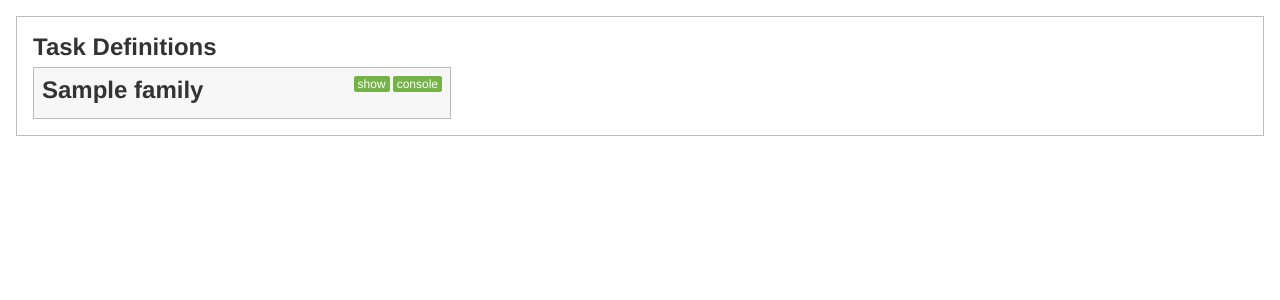
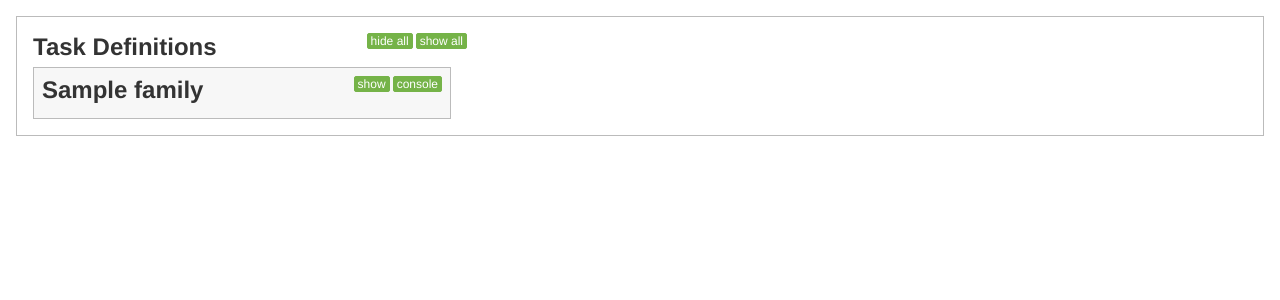
Before and after one commit to BusinessOptics/gryphon, a Flask app: template ecs_view/templates/definitions.html in a window 1280 px wide. Shown: the part 32-332 px from the top of the page. Run offline with Flask 2, Linux system fonts and the light colour scheme; the template is opened without the code that fills it: most values are stand-ins (such as "Sample title", 1, 10 or a date in 2020).

Commit message:
Began work on hide and show all buttons

```diff
--- a/ecs_view/static/css/styles.css
+++ b/ecs_view/static/css/styles.css
@@ -210,7 +210,7 @@ ul.container-list li {
     display: none;
 }
 
-p.action.skip {
+p.action {
     margin: 0px;
 }
 
--- a/ecs_view/templates/consolebutton.html
+++ b/ecs_view/templates/consolebutton.html
@@ -1,4 +1,4 @@
 <a
-class='action skip'
+class='action'
 target='_blank'
 href='{{link}}'>console</a>
--- a/ecs_view/templates/definitions.html
+++ b/ecs_view/templates/definitions.html
@@ -23,7 +23,7 @@
         children = parent.children;
         var i;
         for (i = 0; i < children.length; i++) {
-            if(!children[i].classList.contains("skip")){
+            if(children[i].classList.contains("task")){
                 children[i].style.display = "none";
             }
             if(children[i].classList.contains("action")){
@@ -40,7 +40,7 @@
         var button;
         var i;
         for (i = 0; i < children.length; i++) {
-            if(!children[i].classList.contains("skip")){
+            if(children[i].classList.contains("task")){
                 children[i].style.display = "block";
             }
             if(children[i].classList.contains("action")){
@@ -49,6 +49,26 @@
         }
         button.innerHTML = "hide";
         button.onclick = function(){ hideElements(name); };
+    }
+
+    function hideAllElements(){
+        var all = document.getElementsByTagName("*");
+        var i;
+        for (i = 0; i < all.length; i++) {
+            if(all[i].classList.contains("task")){
+                all[i].style.display = "none";
+            }
+        }
+    }
+
+    function showAllElements(){
+        var all = document.getElementsByTagName("*");
+        var i;
+        for (i = 0; i < all.length; i++) {
+            if(all[i].classList.contains("task")){
+                all[i].style.display = null;
+            }
+        }
     }
 
 </script>
@@ -65,13 +85,15 @@
 </div>
 <div class='overview'>
     <div class="task-definition-container">
+        <div class="action" onclick="showAllElements()">show all</div>
+        <div class="action" onclick="hideAllElements()">hide all</div>
         <h2>Task Definitions</h2>
         {% for family in task_definitions %}
         <div class="task-definition" id="{{family}}" >
             {% set link = 'https://console.aws.amazon.com/ecs/home?region=us-east-1#/taskDefinitions/'~family.name %}
             {% include "consolebutton.html" %}
-            <p class="action skip" onclick="showElements('{{family}}')">show</p>
-            <h2  class="skip">{{family.name}}</h2>
+            <p class="action" onclick="showElements('{{family}}')">show</p>
+            <h2>{{family.name}}</h2>
             {% for task_def in family.task_defs %}
                 <div class="task none">
                     {% set link = 'https://console.aws.amazon.com/ecs/home?region=us-east-1#/taskDefinitions/'~family.name~'/'~task_def.revision %}
```
Also changed, not shown: ecs_view/aws_classes.py (+6 -5 lines).
